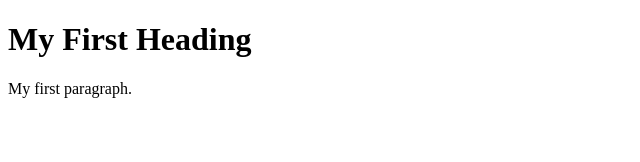
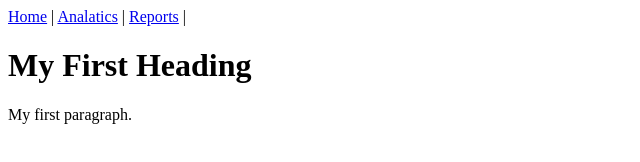
Before and after one commit to codeharbour2026/datastory, a plain HTML site: page Dashboardideas.html in a window 1280 px wide. Shown: the whole page, without its empty margins (0-640 px from the left). Drawn offline with Linux system fonts and the light colour scheme.

Commit message:
Update Dashboardideas.html

```diff
--- a/Dashboardideas.html
+++ b/Dashboardideas.html
@@ -2,6 +2,11 @@
 <html>
   <head>
      <title>DataStory Dashboard</title>
+    <nav>
+      <a href="Dashboard.html">Home</a> |
+      <a href="analyse.html">Analatics</a> |
+      <a href="reports.html">Reports</a> |
+    </nav>
 
   </head>
 <body>
```
